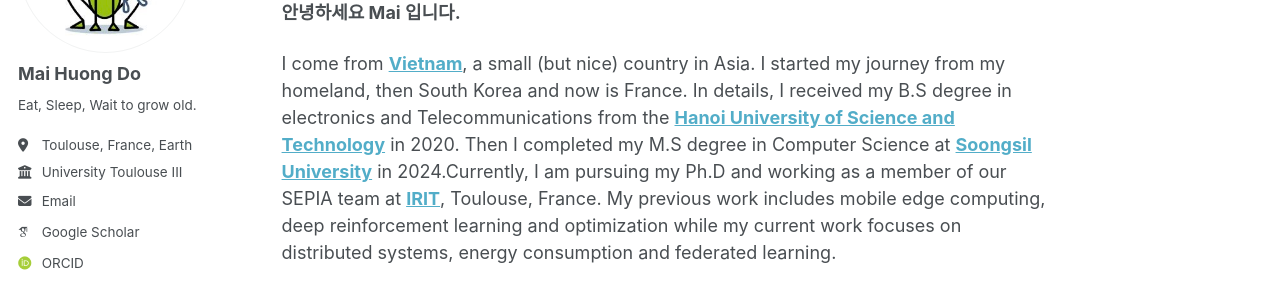
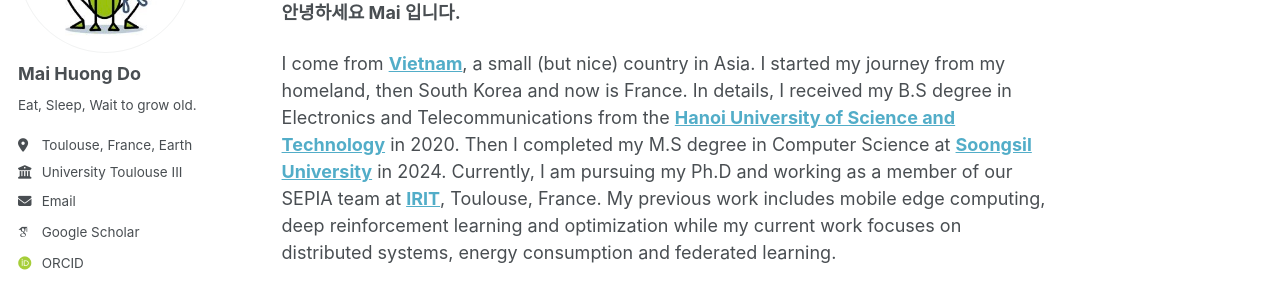
Before and after one commit to HuongDM1896/huongdm1896.github.io, a Jekyll site: the page built from _pages/about.md, in a window 1280 px wide and 900 px high. Shown: the part 230-515 px from the top of the window. Built offline with Jekyll 4.4.1, drawn with Linux system fonts in a browser that asks for light colours; some web fonts are replaced.

```diff
--- a/_pages/about.md
+++ b/_pages/about.md
@@ -11,7 +11,7 @@ redirect_from:
 **Bonjour C'est Mai.**
 **안녕하세요 Mai 입니다.**
 
-I come from [**Vietnam**](https://en.wikipedia.org/wiki/Vietnam), a small (but nice) country in Asia. I started my journey from my homeland, then South Korea and now is France. In details, I received my B.S degree in electronics and Telecommunications from the [**Hanoi University of Science and Technology**](https://hust.edu.vn/) in 2020. Then I completed my M.S degree in Computer Science at [**Soongsil University**](https://ssu.ac.kr/) in 2024.Currently, I am pursuing my Ph.D and working as a member of our SEPIA team at [**IRIT**](https://www.irit.fr/en/home/), Toulouse, France. My previous work includes mobile edge computing, deep reinforcement learning and optimization while my current work focuses on distributed systems, energy consumption and federated learning.
+I come from [**Vietnam**](https://en.wikipedia.org/wiki/Vietnam), a small (but nice) country in Asia. I started my journey from my homeland, then South Korea and now is France. In details, I received my B.S degree in Electronics and Telecommunications from the [**Hanoi University of Science and Technology**](https://hust.edu.vn/) in 2020. Then I completed my M.S degree in Computer Science at [**Soongsil University**](https://ssu.ac.kr/) in 2024. Currently, I am pursuing my Ph.D and working as a member of our SEPIA team at [**IRIT**](https://www.irit.fr/en/home/), Toulouse, France. My previous work includes mobile edge computing, deep reinforcement learning and optimization while my current work focuses on distributed systems, energy consumption and federated learning.
 
 Know me in my works
 ======
```
